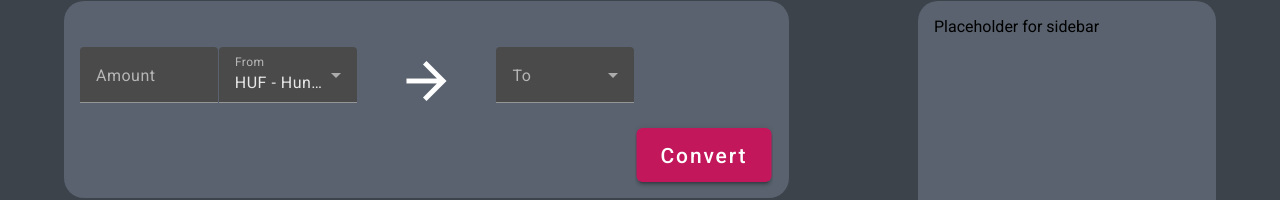
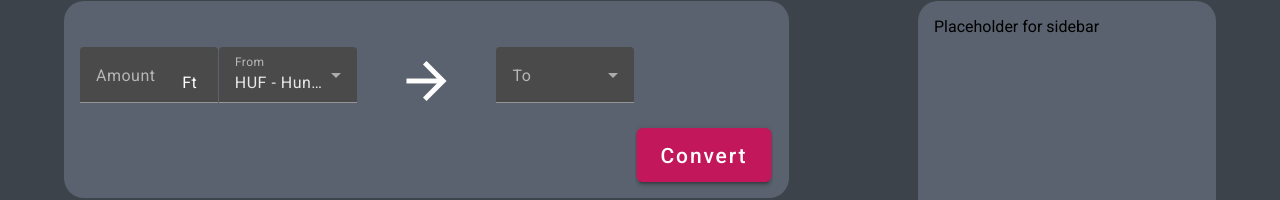
Before and after one commit to Taxus-max/Currency-Converter, an Angular app: page / in a window 1280 px wide. Shown: the part 247-447 px from the top of the page. Built offline with nearby package versions, Linux system fonts and the light colour scheme.

Commit message:
Add dynamically changing currency symbol after amount

```diff
--- a/src/app/exchange/exchange.component.css
+++ b/src/app/exchange/exchange.component.css
@@ -12,9 +12,15 @@
   vertical-align: middle;
 
 }
+
 button{
   transform: scale(1.5);
 }
+
 .country-flag{
   width: 20%
 }
+
+.currency-icon{
+  color: white;
+}
--- a/src/app/exchange/exchange.component.html
+++ b/src/app/exchange/exchange.component.html
@@ -4,6 +4,7 @@
       <mat-form-field>
         <mat-label>Amount</mat-label>
         <input matInput type="number" #moneyStartingAmount>
+        <span class="currency-icon" matTextSuffix>{{getCurrencySymbol(currencyFrom)}}&nbsp;</span>
       </mat-form-field>
     </mat-grid-tile>
     <mat-grid-tile>
--- a/src/app/exchange/exchange.component.ts
+++ b/src/app/exchange/exchange.component.ts
@@ -36,17 +36,22 @@ export class ExchangeComponent {
 
   convertButtonClick(moneyStartingAmount: string){
     if (this.currencyFrom === this.currencyTo) {
-      alert("Please select two different currencies!")
+      alert("Please select two different currencies!");
       return;
     }
     if (Number(moneyStartingAmount) === 0){
-      alert("Please define amount to exchange!")
+      alert("Please define amount to exchange!");
       return;
     }
     if (this.currencyTo === ""){
-      alert("Please select the the currency to convert!")
+      alert("Please select the the currency to convert!");
       return;
     }
+  };
 
+  getCurrencySymbol(currencyCode: string){
+      return this.currencies.find(currency => {
+        return currency.Code === currencyCode
+      })!.Symbol
   };
 }
```
